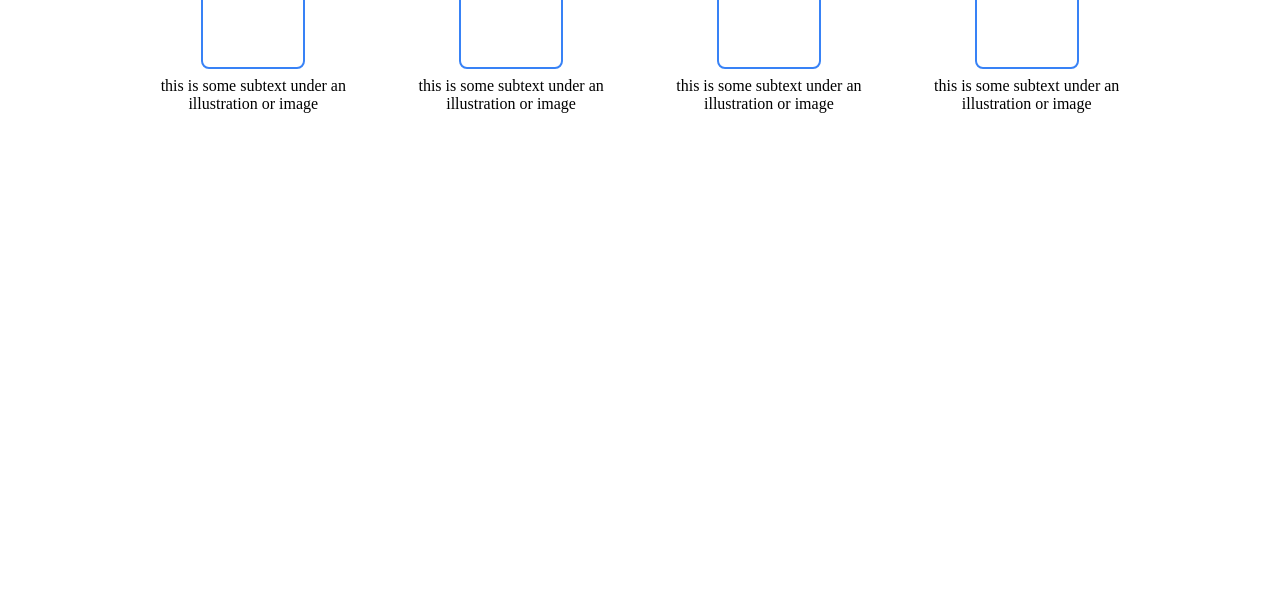
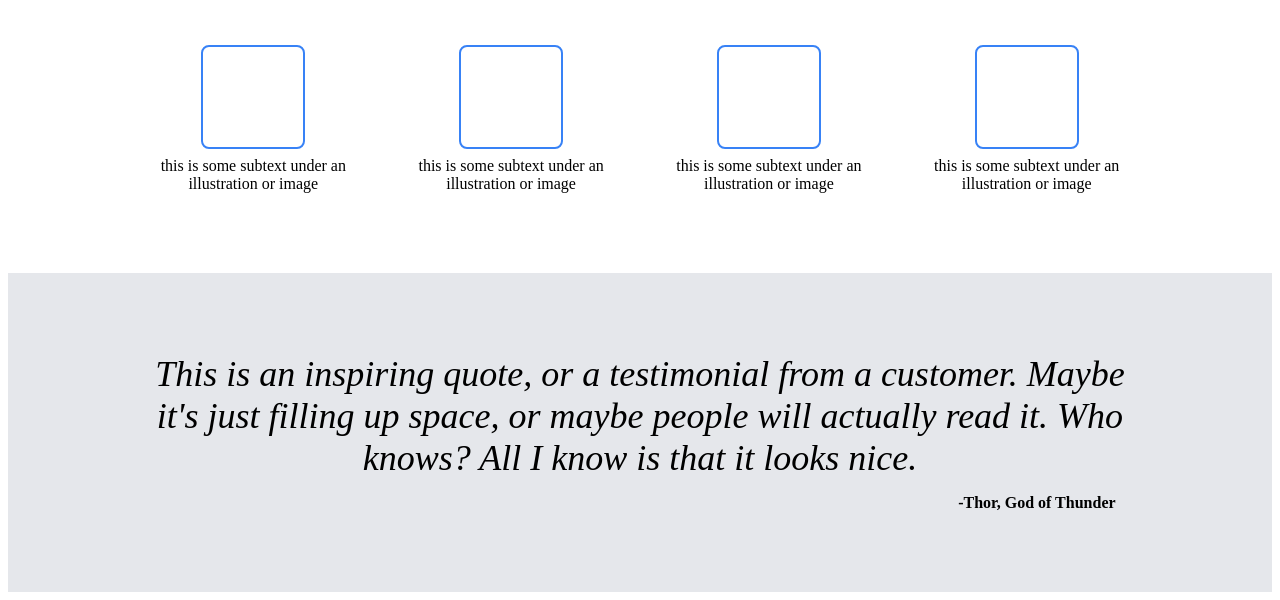
Before and after one commit to SaurabhGurjar/cats-and-dogs, a plain HTML site: page index.html in a window 1280 px wide. Shown: the part 570-1170 px from the top of the page. Before the commit the page ends 800 px from the top, so only its background shows below. Drawn offline with Linux system fonts and the light colour scheme.

Commit message:
Add quote section

```diff
--- a/index.html
+++ b/index.html
@@ -23,7 +23,7 @@
                     <div class="link-container">
                         <a href="#header">Header</a>
                         <a href="#team">Team</a>
-                        <a href="#">link three</a>
+                        <a href="#quote">Quote</a>
                     </div>
                 </nav>
 
@@ -91,6 +91,21 @@
                 </div>
             </div>
         </div>
+
+        <!--Quote Section-->
+
+        <div class="quote-section" id="quote">
+            <div class="quote-content">
+                <div class="quote-text">
+                    This is an inspiring quote, or a testimonial from a customer. Maybe it's just filling up space, or
+                    maybe people will actually read it. Who knows? All I know is that it looks nice.
+                </div>
+
+                <div class="author">
+                    -Thor, God of Thunder
+                </div>
+            </div>
+        </div>
     </div>
 </body>
 
--- a/styles.css
+++ b/styles.css
@@ -108,6 +108,7 @@ p {
     display: flex;
     flex: 1;
     justify-content: center;
+    padding: 80px 0 80px 0;
 
 }
 
@@ -125,7 +126,7 @@ p {
     font-weight: 900;
     color: #1f2937;
     justify-content: center;
-    margin: 30px 0 0 0;
+    padding: 0 0 60px 0;
 }
 
 .people {
@@ -133,7 +134,6 @@ p {
     flex: 1;
     justify-content: center;
     gap: 20px;
-    margin: 30px 0 0 0;
 
 }
 
@@ -161,3 +161,34 @@ p {
     text-align: center;
     margin: 8px 0 0 0;
 }
+
+/*Quote Section*/
+.quote-section {
+    display: flex;
+    flex: 1;
+    background-color: #e5e7eb;
+    justify-content: center;
+
+}
+
+.quote-content {
+    display: flex;
+    flex: 1;
+    flex-direction: column;
+    max-width: 80%;
+    padding: 80px 0 80px 0;
+
+}
+.quote-text {
+    display: flex;
+    flex: 1;
+    font-style: italic;
+    font-size: 36px;
+    text-align: center;
+}
+
+.author {
+    font-weight: 900;
+    text-align: right;
+    padding: 15px 30px 0 0;
+}
```
